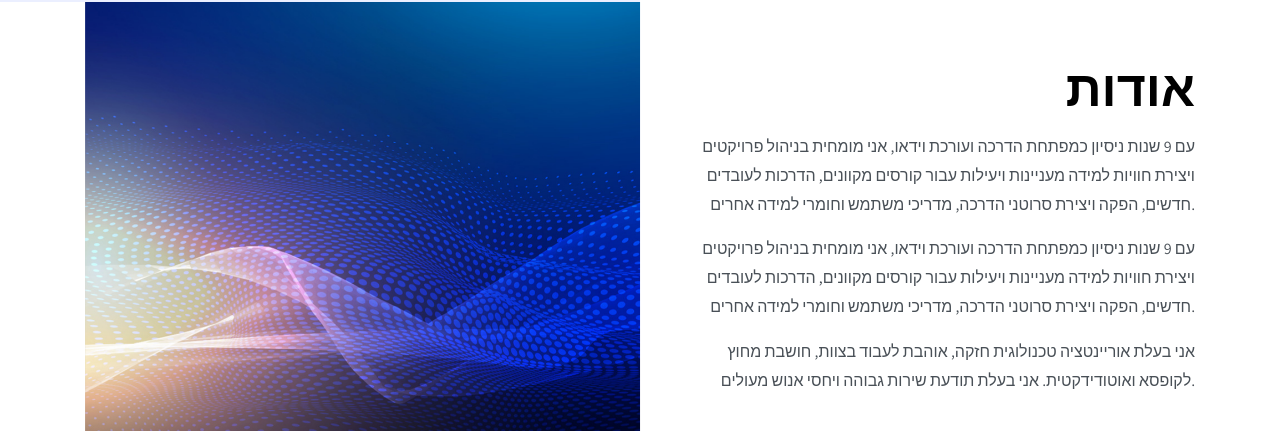
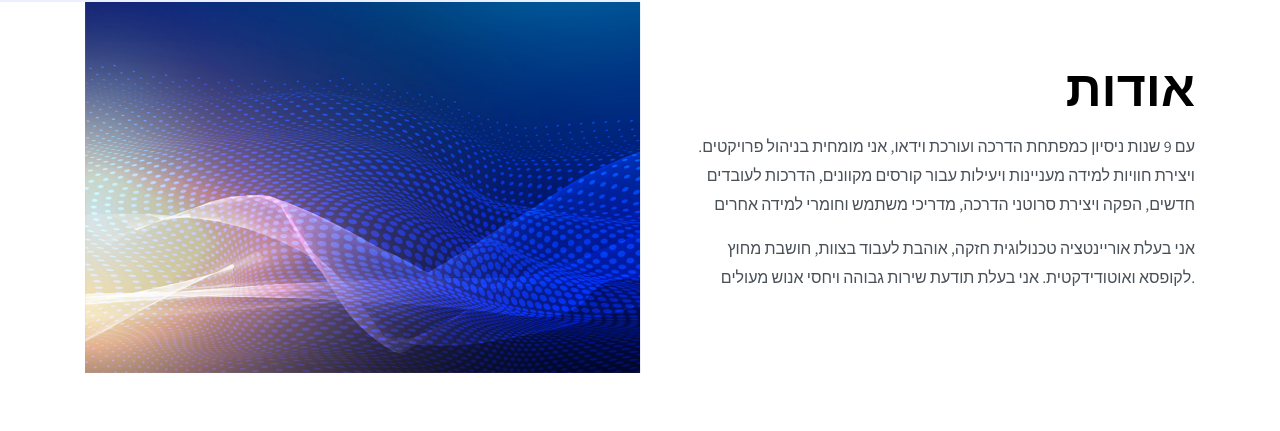
Before and after one commit to mkeren1980/Portfolio, a plain HTML site: page index.html in a window 1280 px wide. Shown: the part 798-1229 px from the top of the page. Drawn offline with Linux system fonts and the light colour scheme; files whose address does not match are found by name.

Commit message:
Update index.html

```diff
--- a/index.html
+++ b/index.html
@@ -90,10 +90,8 @@
 		          <div class="col-md-12 heading-section ftco-animate">
 		          	<h1 class="big">אודות</h1>
 		            <h2 style="text-align: right;">אודות</h2>
-		            <p style="text-align: right;">עם 9 שנות ניסיון כמפתחת הדרכה ועורכת וידאו, אני מומחית בניהול פרויקטים ויצירת חוויות למידה מעניינות ויעילות עבור קורסים מקוונים, הדרכות לעובדים חדשים, הפקה ויצירת סרוטני הדרכה, מדריכי משתמש וחומרי למידה אחרים.
-					</p>
-					  <p style="text-align: right;">עם 9 שנות ניסיון כמפתחת הדרכה ועורכת וידאו, אני מומחית בניהול פרויקטים ויצירת חוויות למידה מעניינות ויעילות עבור קורסים מקוונים, הדרכות לעובדים חדשים, הפקה ויצירת סרוטני הדרכה, מדריכי משתמש וחומרי למידה אחרים.</p></p>
-					  <p style="text-align: right;">אני בעלת אוריינטציה טכנולוגית חזקה, אוהבת לעבוד בצוות, חושבת מחוץ לקופסא ואוטודידקטית.
+		            <p style="text-align: right;">.עם 9 שנות ניסיון כמפתחת הדרכה ועורכת וידאו, אני מומחית בניהול פרויקטים ויצירת חוויות למידה מעניינות ויעילות עבור קורסים מקוונים, הדרכות לעובדים חדשים, הפקה ויצירת סרוטני הדרכה, מדריכי משתמש וחומרי למידה אחרים
+			    <p style="text-align: right;">אני בעלת אוריינטציה טכנולוגית חזקה, אוהבת לעבוד בצוות, חושבת מחוץ לקופסא ואוטודידקטית.
 						  אני בעלת תודעת שירות גבוהה ויחסי אנוש מעולים.
 							</p>
 		          </div>
```
